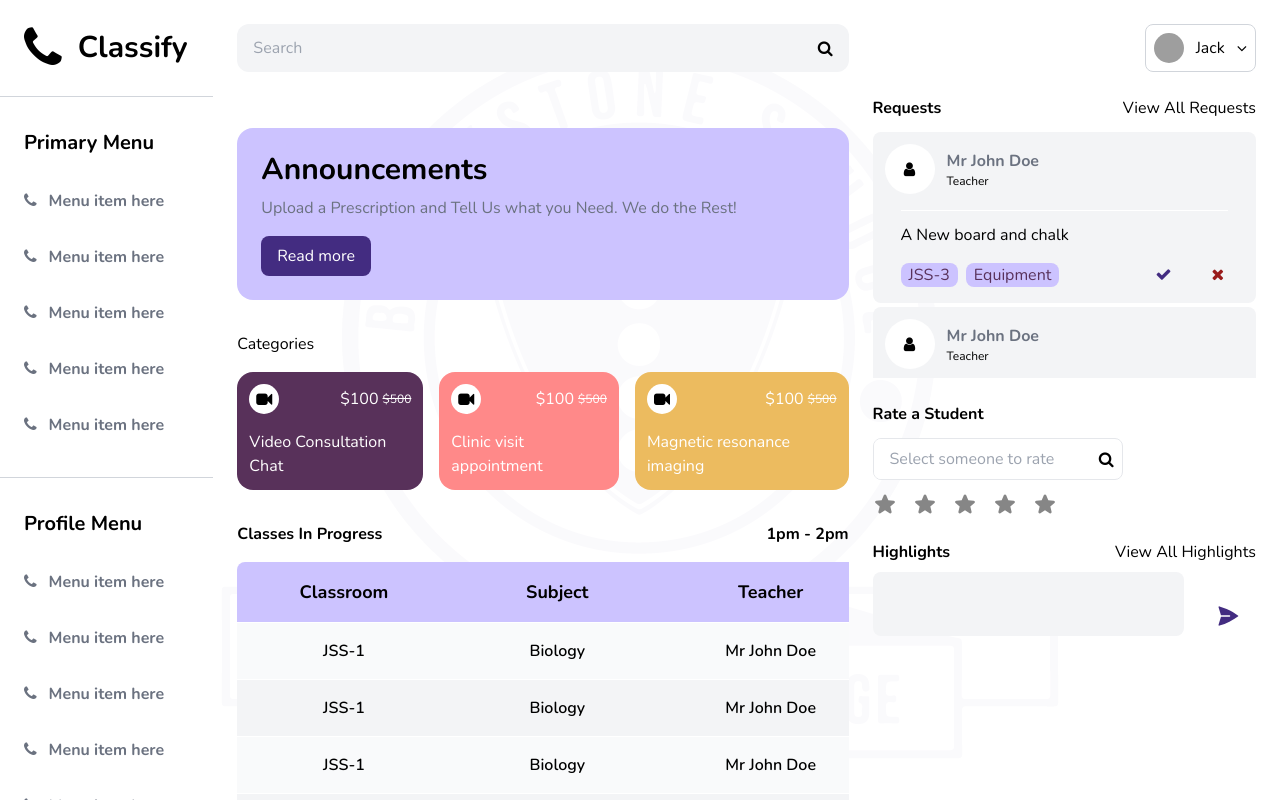
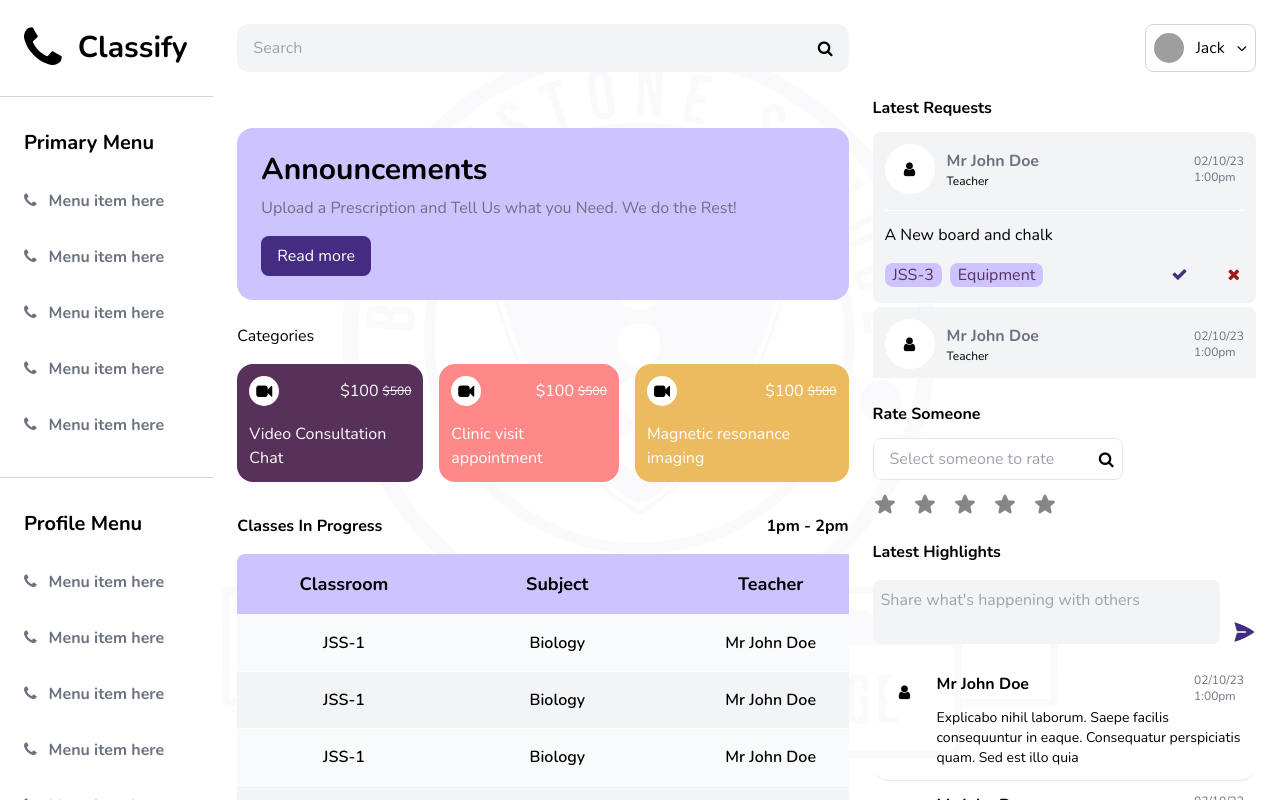
Before and after one commit to ibraheemosule/skoolizy, a React (Vite) app: page / in a window 1280 px wide. Built offline with nearby package versions, Linux system fonts and the light colour scheme; grey boxes are pictures that could not be loaded.

Commit message:
added highlights

```diff
--- a/src/components/pages/dashboard/Dashboard.tsx
+++ b/src/components/pages/dashboard/Dashboard.tsx
@@ -2,9 +2,9 @@ import { memo } from 'react';
 import Hero from './hero/Hero';
 import Categories from './categories/Categories';
 import MyAppointments from './live-classes/LiveClasses';
-import Requests from './lastest-requests/LatestRequests';
+import LatestRequests from './lastest-requests/LatestRequests';
 import Highlights from './highlights/Highlights';
-import Rate from './rate/Rate';
+import RateSomeone from './rate-someone/RateSomeone';
 
 const Dashboard = () => (
   <section>
@@ -15,8 +15,8 @@ const Dashboard = () => (
         <MyAppointments />
       </div>
       <div className="w-full lg:w-auto grow">
-        <Requests />
-        <Rate />
+        <LatestRequests />
+        <RateSomeone />
         <Highlights />
       </div>
     </div>
--- a/src/components/pages/dashboard/categories/Categories.tsx
+++ b/src/components/pages/dashboard/categories/Categories.tsx
@@ -3,7 +3,7 @@ import { BaseText, SmallText } from 'components/reusables/ui/text';
 import IconCard from 'components/reusables/icon-card/IconCard';
 
 const Categories = () => (
-  <div className="mt-8">
+  <div className="mt-6">
     <BaseText>Categories</BaseText>
     <div className="flex flex-wrap mt-4 gap-4 md:flex-nowrap xlg:justify-between">
       <IconCard className="bg-brown.dark text-white">
--- a/src/components/pages/dashboard/hero/Hero.tsx
+++ b/src/components/pages/dashboard/hero/Hero.tsx
@@ -10,7 +10,7 @@ const Hero = () => (
     <BaseText className="mt-2 text-gray-500 font-light">
       Upload a Prescription and Tell Us what you Need. We do the Rest!
     </BaseText>
-    <ActionBtn className="mt-4">Read more</ActionBtn>
+    <ActionBtn className="mt-4 px-4 py-2">Read more</ActionBtn>
   </Card>
 );
 
--- a/src/components/pages/dashboard/highlights/Highlights.tsx
+++ b/src/components/pages/dashboard/highlights/Highlights.tsx
@@ -1,24 +1,89 @@
 import { memo } from 'react';
-import { BaseText, BoldText } from 'components/reusables/ui/text';
+import { BaseText, BoldText, SmallText } from 'components/reusables/ui/text';
 import { ActionBtn } from 'components/reusables/ui/buttons';
 import Send from 'src/assets/icons/Send';
+import IconCard from 'components/reusables/icon-card/IconCard';
 
 const Highlights = () => (
   <div className="mt-8 md:mt-6">
-    <div className="flex justify-between gap-6">
-      <BoldText>Highlights</BoldText>
-      <BaseText>View All Highlights</BaseText>
+    <div>
+      <BoldText>Latest Highlights</BoldText>
     </div>
-    <div className="max-h-[300px] overflow-auto mt-2">
-      <div className="flex gap-4 items-end">
+
+    <div className="max-h-[300px] overflow-auto mt-4">
+      <div className="flex items-end gap-3">
         <textarea
+          placeholder="Share what's happening with others"
           className="grow w-full md:w-auto outline-none resize-none max-h-52 bg-gray-100 p-2 rounded-lg"
           maxLength={200}
         />
-        <ActionBtn className="shrink-0 px-0 py-0 bg-transparent text-purple.dark">
+        <ActionBtn className="shrink-0 bg-transparent text-purple.dark hover:opacity-50">
           <Send color="#432c81" />
         </ActionBtn>
       </div>
+    </div>
+
+    <div className="max-h-[200px] mt-4 overflow-y-scroll">
+      <IconCard className="border-b last:border-0 border-gray-200">
+        <IconCard.Wrapper>
+          <IconCard.Icon className="mr-2 self-start bg-red-300" size="40">
+            <i className="fa fa-user" />
+          </IconCard.Icon>
+          <IconCard.IconInfo className="grow flex-wrap">
+            <div className="flex w-full justify-between">
+              <BoldText>Mr John Doe</BoldText>
+              <div className="ml-auto text-gray-500">
+                <SmallText>02/10/23</SmallText>
+                <SmallText>1:00pm</SmallText>
+              </div>
+            </div>
+            <BaseText className="text-sm w-full">
+              Explicabo nihil laborum. Saepe facilis consequuntur in eaque.
+              Consequatur perspiciatis quam. Sed est illo quia
+            </BaseText>
+          </IconCard.IconInfo>
+        </IconCard.Wrapper>
+      </IconCard>
+      <IconCard className="border-b last:border-0 border-gray-200">
+        <IconCard.Wrapper>
+          <IconCard.Icon className="mr-2 self-start bg-red-300" size="40">
+            <i className="fa fa-user" />
+          </IconCard.Icon>
+          <IconCard.IconInfo className="grow flex-wrap">
+            <div className="flex w-full justify-between">
+              <BoldText>Mr John Doe</BoldText>
+              <div className="ml-auto text-gray-500">
+                <SmallText>02/10/23</SmallText>
+                <SmallText>1:00pm</SmallText>
+              </div>
+            </div>
+            <BaseText className="text-sm w-full">
+              Explicabo nihil laborum. Saepe facilis consequuntur in eaque.
+              Consequatur perspiciatis quam. Sed est illo quia
+            </BaseText>
+          </IconCard.IconInfo>
+        </IconCard.Wrapper>
+      </IconCard>
+      <IconCard className="border-b last:border-0 border-gray-200">
+        <IconCard.Wrapper>
+          <IconCard.Icon className="mr-2 self-start bg-red-300" size="40">
+            <i className="fa fa-user" />
+          </IconCard.Icon>
+          <IconCard.IconInfo className="grow flex-wrap">
+            <div className="flex w-full justify-between">
+              <BoldText>Mr John Doe</BoldText>
+              <div className="ml-auto text-gray-500">
+                <SmallText>02/10/23</SmallText>
+                <SmallText>1:00pm</SmallText>
+              </div>
+            </div>
+            <BaseText className="text-sm w-full">
+              Explicabo nihil laborum. Saepe facilis consequuntur in eaque.
+              Consequatur perspiciatis quam. Sed est illo quia
+            </BaseText>
+          </IconCard.IconInfo>
+        </IconCard.Wrapper>
+      </IconCard>
     </div>
   </div>
 );
--- a/src/components/pages/dashboard/lastest-requests/LatestRequests.tsx
+++ b/src/components/pages/dashboard/lastest-requests/LatestRequests.tsx
@@ -1,15 +1,12 @@
 import { memo } from 'react';
-import { BaseText, BoldText } from 'components/reusables/ui/text';
+import { BoldText } from 'components/reusables/ui/text';
 
 import RequestCard from '../../../reusables/request-card/RequestCard';
 
 const Requests = () => (
   <div className="mt-8 md:mt-0">
-    <div className="flex justify-between gap-6 mb-2">
-      <BoldText>Requests</BoldText>
-      <BaseText>View All Requests</BaseText>
-    </div>
-    <div className="max-h-[250px] overflow-auto ">
+    <BoldText>Latest Requests</BoldText>
+    <div className="max-h-[250px] overflow-auto mt-2">
       <div className="mt-1 bg-gray-100 rounded-lg">
         <RequestCard />
       </div>
--- a/src/components/pages/dashboard/rate/Rate.tsx
+++ b/src/components/pages/dashboard/rate-someone/RateSomeone.tsx
@@ -19,7 +19,7 @@ const Rate = () => {
 
   return (
     <div className="mt-8 md:mt-6">
-      <BoldText>Rate a Student</BoldText>
+      <BoldText>Rate Someone</BoldText>
       <div className="flex flex-wrap gap-8 gap-y-3 mt-3">
         <div className="grow max-w-[250px]">
           <CustomField>
--- a/src/components/reusables/request-card/RequestCard.tsx
+++ b/src/components/reusables/request-card/RequestCard.tsx
@@ -10,14 +10,18 @@ const RequestCard = () => (
       <IconCard.Icon size="50">
         <i className="fa fa-user" />
       </IconCard.Icon>
-      <IconCard.IconInfo className="grow ml-2">
+      <IconCard.IconInfo className="grow ml-2 flex gap-2">
         <div>
-          <BoldText className="text-gray-500 w-full">Mr John Doe</BoldText>
+          <BoldText className="text-gray-500">Mr John Doe</BoldText>
           <SmallText>Teacher</SmallText>
+        </div>
+        <div className="ml-auto text-gray-500">
+          <SmallText>02/10/23</SmallText>
+          <SmallText>1:00pm</SmallText>
         </div>
       </IconCard.IconInfo>
     </IconCard.Wrapper>
-    <IconCard.Content className=" mt-4 px-4">
+    <IconCard.Content className=" mt-4">
       <div className="border-t border-white pt-3">
         <BaseText>A New board and chalk</BaseText>
 
--- a/src/components/reusables/ui/buttons.tsx
+++ b/src/components/reusables/ui/buttons.tsx
@@ -3,7 +3,7 @@ import { IBaseProp } from 'src/ts-types/react-types';
 
 export const ActionBtn = memo(({ children, className }: IBaseProp) => (
   <button
-    className={`text-white bg-purple.dark rounded-lg px-4 py-2 ${className}`}
+    className={`text-white bg-purple.dark rounded-lg ${className}`}
     type="button"
   >
     {children}
```
